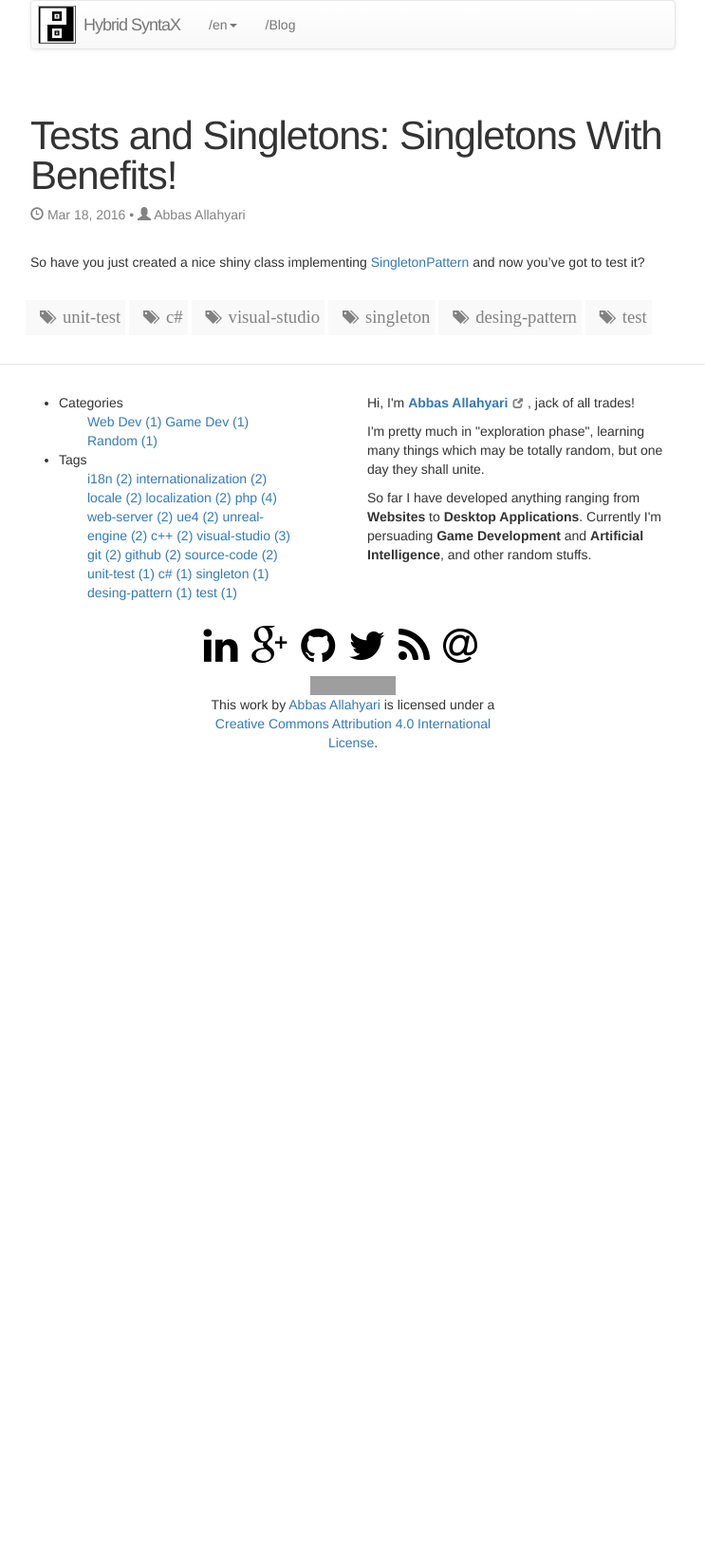
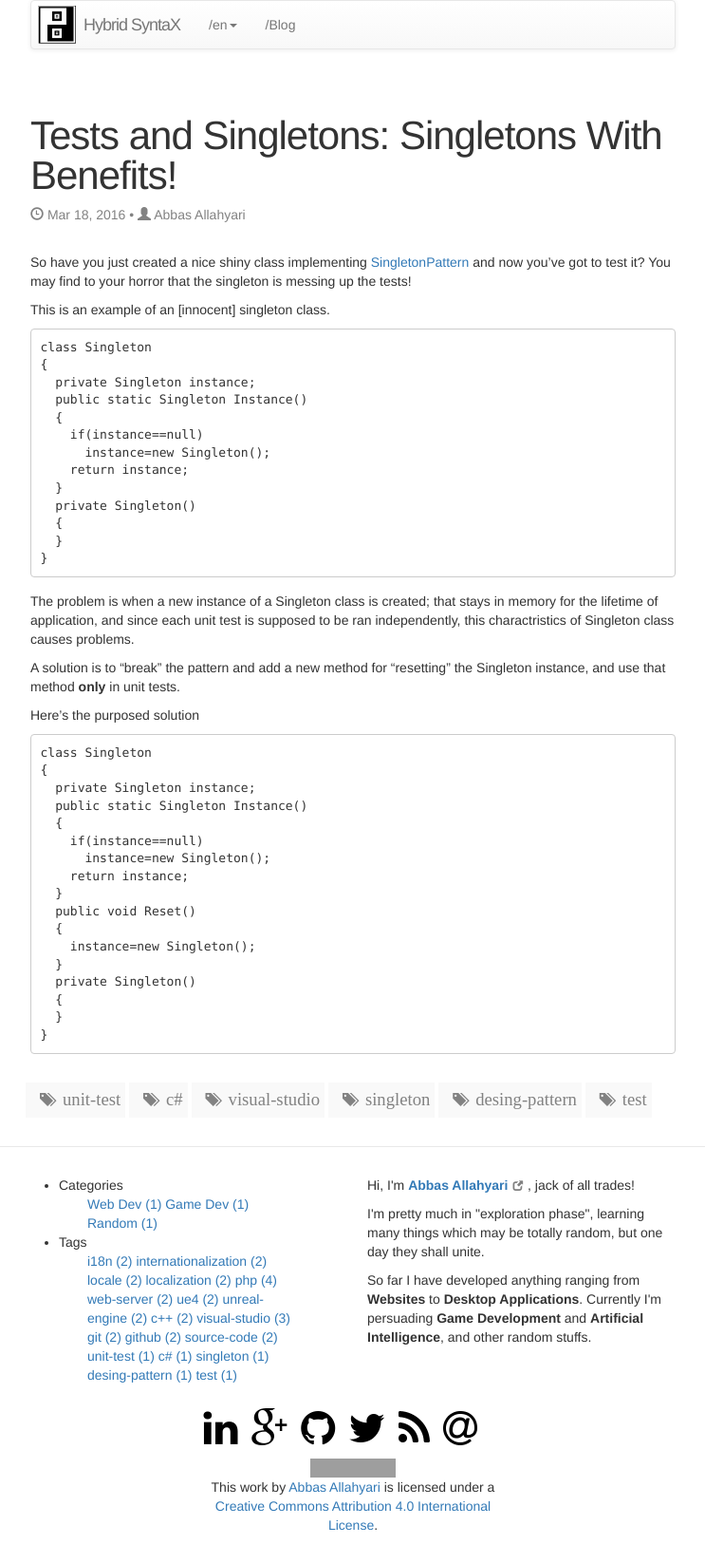
Before and after one commit to Hybrid-SyntaX/hybrid-syntax.github.io, a Jekyll site: the page built from _posts/en/2016-03-18-tests-and-singleton-singleton-with-benefits.md, in a window 1280 px wide. Shown: the whole page at 95% size, without its empty margins (268-1011 px from the left). Built offline with Jekyll 4.4.1, drawn with Linux system fonts in a browser that asks for light colours; comment, search, counter and statistics services are not loaded; before the commit the page ends 900 px from its top, so only the background shows below that; grey boxes are pictures that could not be loaded.

Commit message:
Update 2016-03-18-tests-and-singleton-singleton-with-benefits.md

```diff
--- a/_posts/en/2016-03-18-tests-and-singleton-singleton-with-benefits.md
+++ b/_posts/en/2016-03-18-tests-and-singleton-singleton-with-benefits.md
@@ -12,7 +12,46 @@ tags: unit-test c# visual-studio singleton desing-pattern test
 lang: en
 ---
 
-So have you just created a nice shiny class implementing [SingletonPattern]{:external} and now you've got to test it?
+So have you just created a nice shiny class implementing [SingletonPattern]{:external} and now you've got to test it? You may find to your horror that the singleton is messing up the tests!
 
+This is an example of an [innocent] singleton class.
+
+    class Singleton
+    {
+      private Singleton instance;
+      public static Singleton Instance()
+      {
+        if(instance==null)
+          instance=new Singleton();
+        return instance;
+      }
+      private Singleton()
+      {
+      }
+    }
+
+The problem is when a new instance of a Singleton class is created; that stays in memory for the lifetime of application, and since each unit test is supposed to be ran independently, this charactristics of Singleton class causes problems.
+
+A solution is to "break" the pattern and add a new method for "resetting" the Singleton instance, and use that method **only** in unit tests.
+
+Here's the purposed solution
+
+    class Singleton
+    {
+      private Singleton instance;
+      public static Singleton Instance()
+      {
+        if(instance==null)
+          instance=new Singleton();
+        return instance;
+      }
+      public void Reset()
+      {
+        instance=new Singleton();
+      }
+      private Singleton()
+      {
+      }
+    }
 
 [SingletonPattern]: https://en.wikipedia.org/wiki/Singleton_pattern "Singleton Pattern"
```
